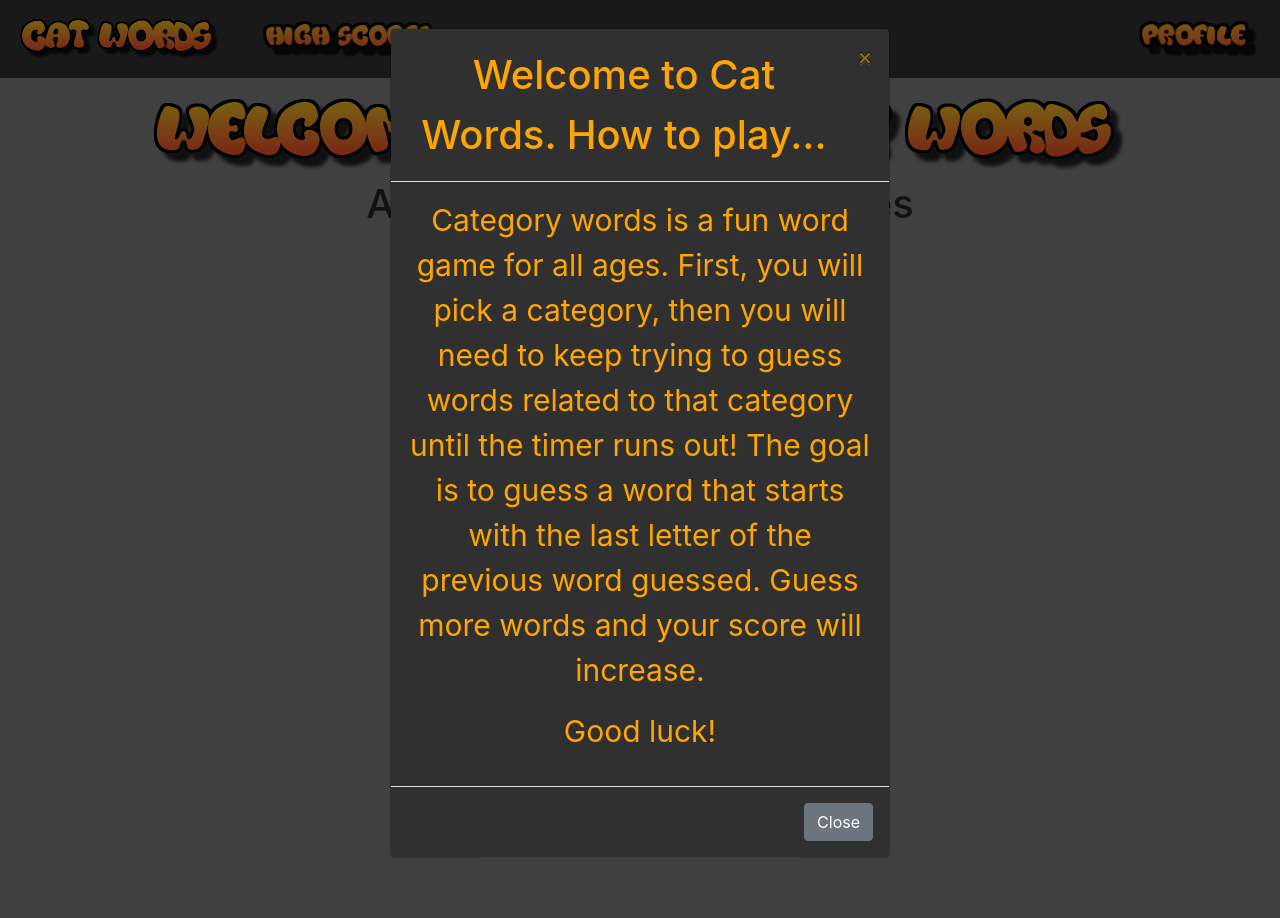
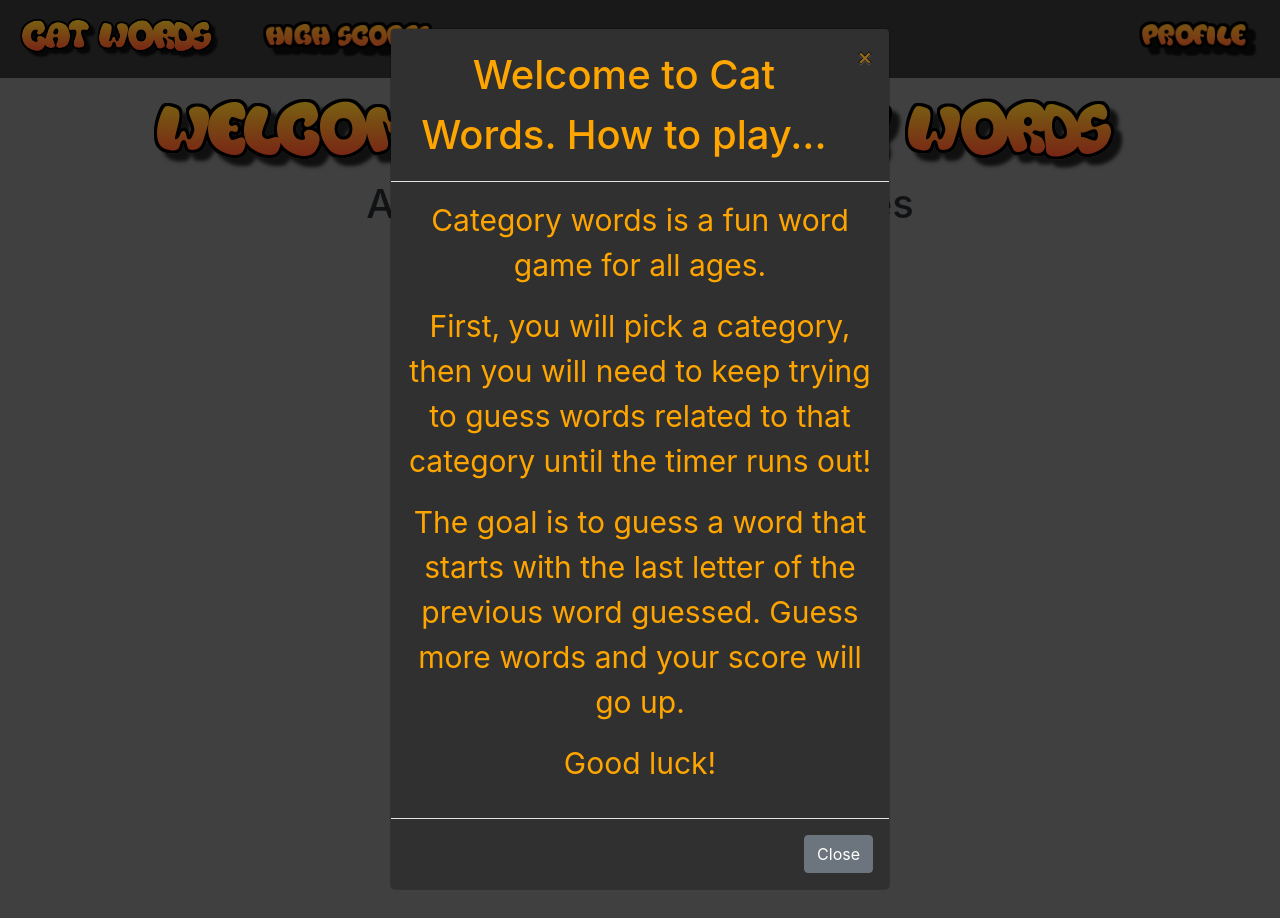
Before and after one commit to jclarkGRC/django-cat-words, a Django app: page /game/ in a window 1280 px wide. Run offline with Django 3.2, Linux system fonts and the light colour scheme; data comes from the database, SQL or seed files in the repository; some libraries are stand-ins or nearby versions.

Commit message:
updated modal text

```diff
--- a/game/templates/game/index.html
+++ b/game/templates/game/index.html
@@ -20,7 +20,9 @@
 	        </button>
 	      </div>
 	      <div class="modal-body">
-	        <p>Category words is a fun word game for all ages.  First, you will pick a category, then you will need to keep trying to guess words related to that category until the timer runs out! The goal is to guess a word that starts with the last letter of the previous word guessed. Guess more words and your score will increase.</p>
+	        <p>Category words is a fun word game for all ages.</p>
+	        <p>First, you will pick a category, then you will need to keep trying to guess words related to that category until the timer runs out!</p>
+	        <p>The goal is to guess a word that starts with the last letter of the previous word guessed. Guess more words and your score will go up.</p>
 			<p>Good luck!</p>
 	      </div>
 	      <div class="modal-footer">
```
